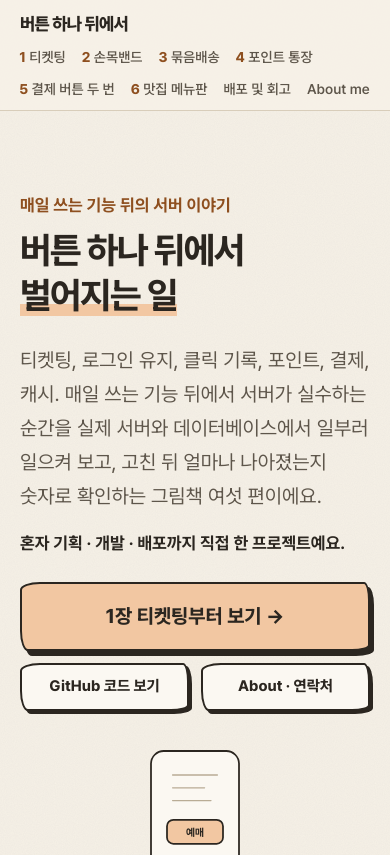
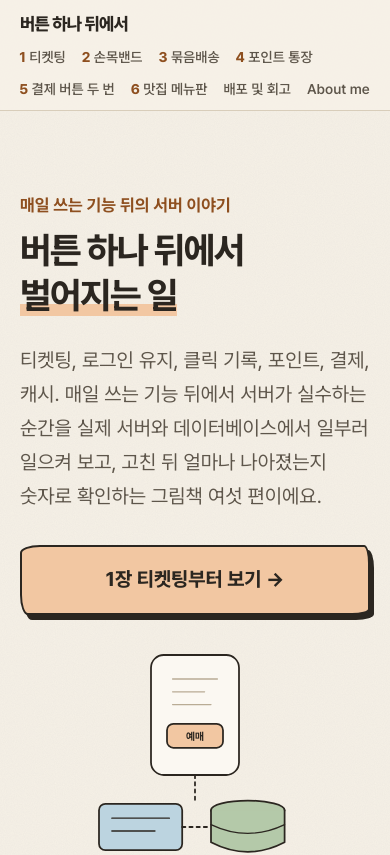
Before and after one commit to POcodingWER/backend-visualized, a Next.js app in the folder apps/web/: page / in a window 390 px wide. Shown: the top 855 px of the page. Built offline with nearby package versions, Linux system fonts and the light colour scheme.

Commit message:
Revert "Merge branch 'feat/landing-recruit-cta': 첫 화면 채용 동선"
This reverts commit 3142baf17b30c126dddfbb065d524041f75ee1c7, reversing
changes made to 3a26f1873a7e3760ec2f6ef4fe43ef1757bbcfbf.

```diff
--- a/apps/web/app/landing.module.css
+++ b/apps/web/app/landing.module.css
@@ -15,21 +15,6 @@
   font-size: var(--text-lg);
   color: var(--ink-soft);
   max-width: 36rem;
-}
-.role {
-  margin: calc(-1 * var(--space-4)) 0 var(--space-6);
-  font-weight: 700;
-}
-.actions,
-.secondary {
-  display: flex;
-  flex-wrap: wrap;
-  align-items: center;
-  gap: var(--space-3);
-}
-.actions {
-  flex-direction: column;
-  align-items: flex-start;
 }
 .cta {
   display: inline-block;
@@ -232,15 +217,6 @@
   .cta {
     width: 100%;
   }
-  .actions,
-  .secondary {
-    align-items: stretch;
-    width: 100%;
-  }
-  .secondary .cta {
-    width: auto;
-    flex: 1;
-  }
   .stack {
     flex-direction: column;
   }
--- a/apps/web/app/page.tsx
+++ b/apps/web/app/page.tsx
@@ -63,21 +63,9 @@ export default function Home() {
             실수하는 순간을 실제 서버와 데이터베이스에서 일부러 일으켜 보고, 고친 뒤 얼마나
             나아졌는지 숫자로 확인하는 그림책 여섯 편이에요.
           </p>
-          <p className={styles.role}>혼자 기획 · 개발 · 배포까지 직접 한 프로젝트예요.</p>
-          {/* 처음 온 사람(채용 담당자 포함)이 바로 갈 곳: 1장이 주인공, 코드와 연락처는 보조 */}
-          <div className={styles.actions}>
-            <Link href="/ticketing" className={`${buttonClassName.big} ${styles.cta}`}>
-              1장 티켓팅부터 보기 →
-            </Link>
-            <div className={styles.secondary}>
-              <a href={GITHUB_URL} className={`${buttonClassName.small} ${styles.cta}`}>
-                GitHub 코드 보기
-              </a>
-              <Link href="/about" className={`${buttonClassName.small} ${styles.cta}`}>
-                About · 연락처
-              </Link>
-            </div>
-          </div>
+          <Link href="/ticketing" className={`${buttonClassName.big} ${styles.cta}`}>
+            1장 티켓팅부터 보기 →
+          </Link>
         </div>
         <svg
           className={styles.heroArt}
```
